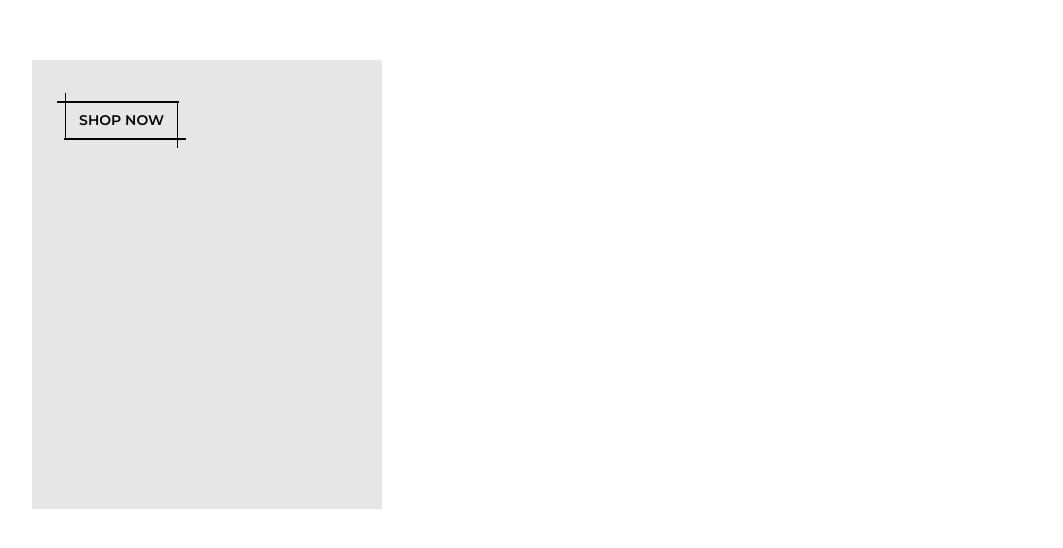
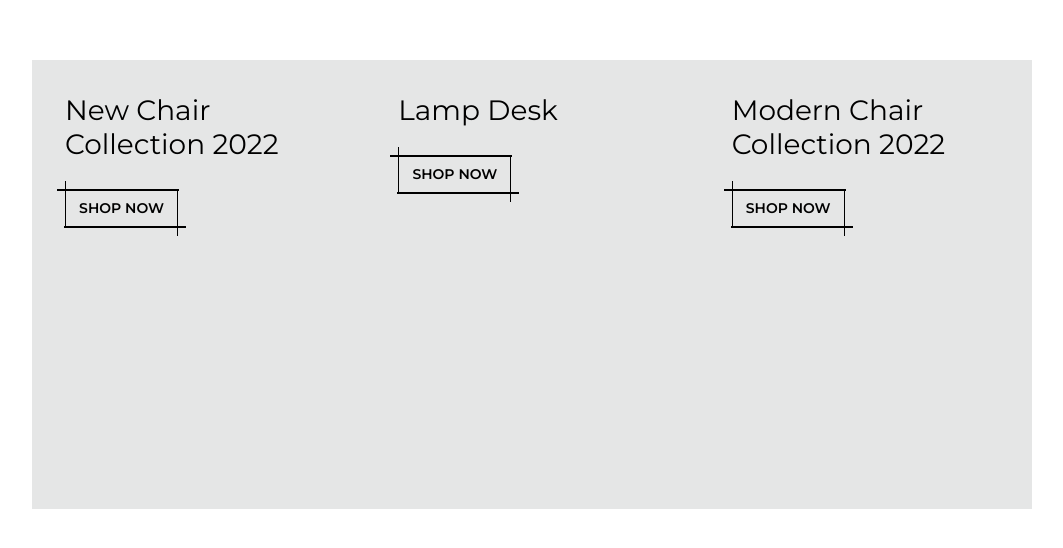
Before and after one commit to ZubalYana/React-practice, a React (Vite) app: page / in a window 1280 px wide. Shown: the part 851-1399 px from the top of the page, without its empty margins (108-1171 px from the left). Built offline with nearby package versions, Linux system fonts and the light colour scheme.

Commit message:
dublicate all the required cards and replace the text properly

```diff
--- a/src/App.css
+++ b/src/App.css
@@ -86,4 +86,9 @@
 .transparentBg .shopButton {
     background-color: transparent !important;
     color: #000;
-  }
+}
+.cardText{
+    font-size: 28px;
+    font-weight: 400;
+    margin-bottom: 20px;
+}
--- a/src/App.jsx
+++ b/src/App.jsx
@@ -36,9 +36,19 @@ function App() {
       <div className="chairsCollection">
         <div className="collectionCardsContainer">
          <CollectionCard>
+         <div className="cardText">New Chair <br />
+         Collection 2022</div>
            <ShopButton className="transparentBg" />
          </CollectionCard>
-
+         <CollectionCard>
+         <div className="cardText">Lamp Desk</div>
+           <ShopButton className="transparentBg" />
+         </CollectionCard>
+         <CollectionCard>
+         <div className="cardText">Modern Chair <br />
+         Collection 2022</div>
+           <ShopButton className="transparentBg" />
+         </CollectionCard>
         </div>
       </div>
     </>
```
